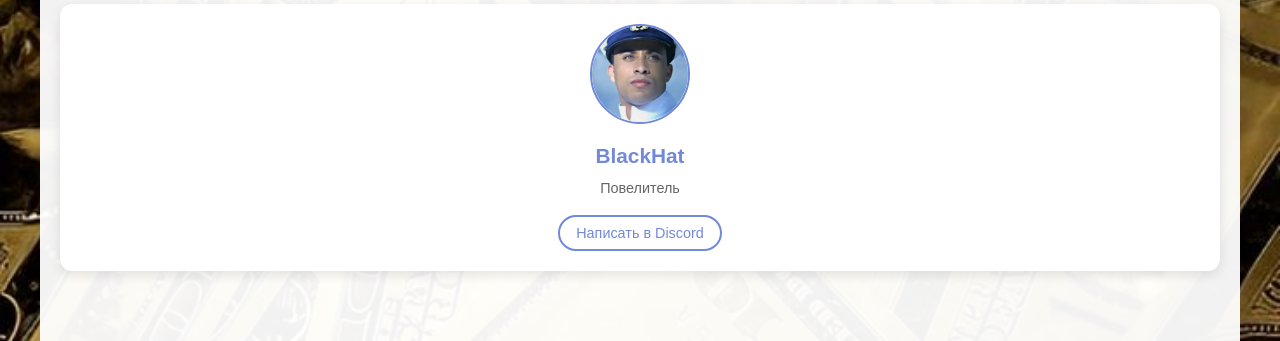
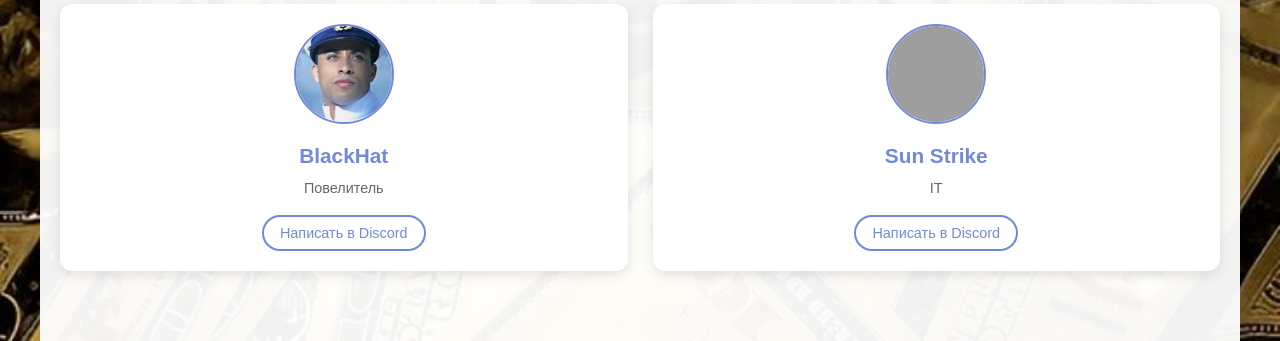
Before and after one commit to PovelitelWhatsApp/Contacts, a plain HTML site: page index.html in a window 1280 px wide. Shown: the part 751-1092 px from the top of the page. Drawn offline with Linux system fonts and the light colour scheme; grey boxes are pictures that could not be loaded.

Commit message:
Add files via upload

```diff
--- a/index.html
+++ b/index.html
@@ -51,6 +51,19 @@
                             </button>
                         </div>
                     </div>
+
+                    <div class="contact-card">
+                        <div class="contact-image">
+                            <img src="sun_strike1.png" alt="sun_strike1">
+                        </div>
+                        <div class="contact-content">
+                            <h3>Sun Strike</h3>
+                            <p>IT</p>
+                            <button class="contact-btn" onclick="contactUser('sun_strike1')">
+                                Написать в Discord
+                            </button>
+                        </div>
+                    </div>
                 </div>
             </section>
         </main>
```
Also changed, not shown: 1 other file.
